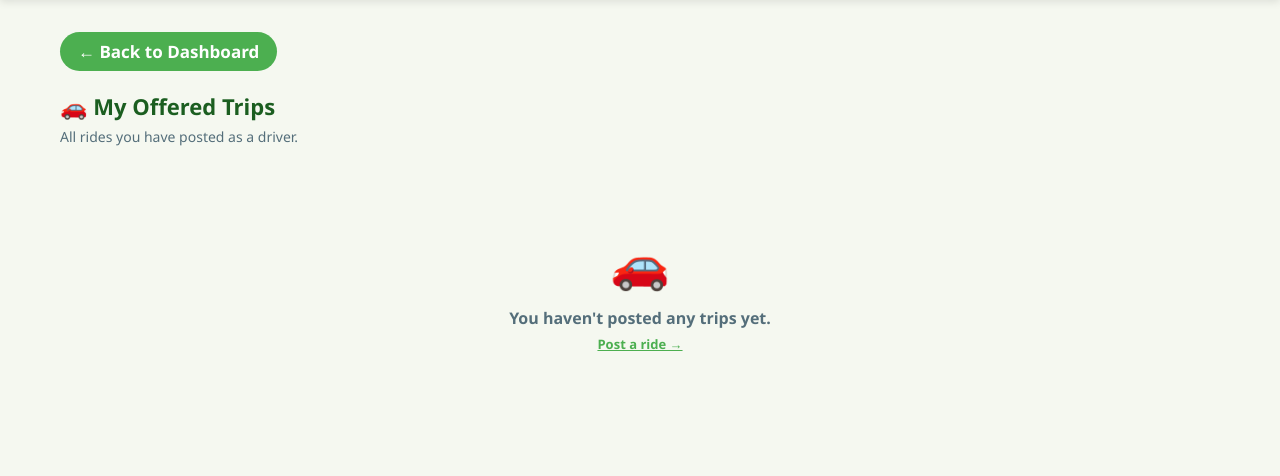
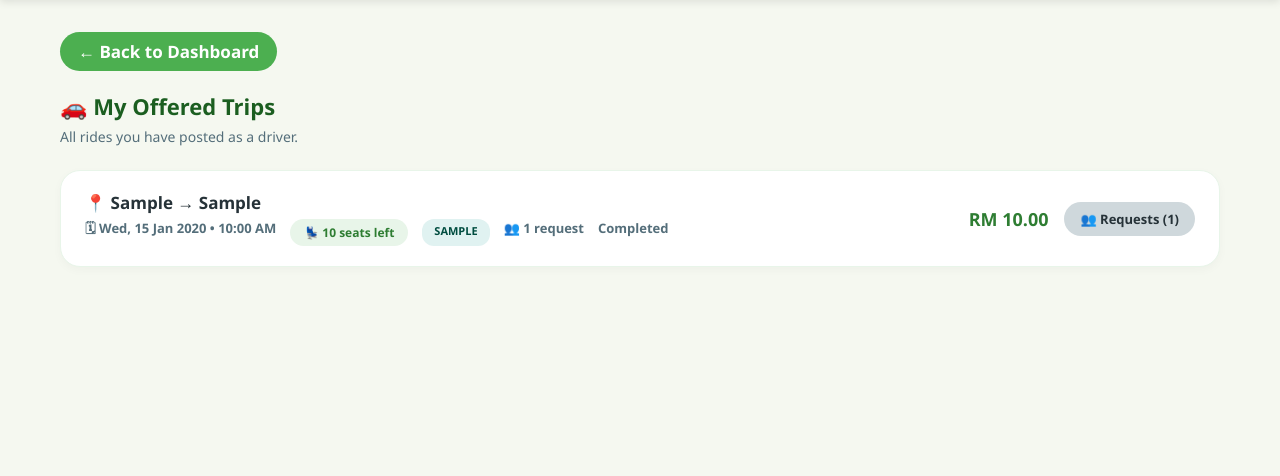
Before and after one commit to gitHamka/projectWorkshop, a PHP site: page /trip/driver_trips.php in a window 1280 px wide. Shown: the part 72-548 px from the top of the page. Run offline with PHP 8.4, Linux system fonts and the light colour scheme; the visitor is signed in with stand-in values (Sample User, id 1); tables that the repository leaves empty or names only in its code hold one stand-in row (values such as "Sample post").

Commit message:
"edit typo"

```diff
--- a/trip/driver_trips.php
+++ b/trip/driver_trips.php
@@ -7,7 +7,7 @@ $user_id = $_SESSION['user_id'];
 
 $res = $conn->query("
     SELECT t.*,
-           (SELECT COUNT(*) FROM triprequ est tr WHERE tr.trip_ID = t.trip_ID AND tr.status != 'Cancelled') AS total_requests
+           (SELECT COUNT(*) FROM triprequest tr WHERE tr.trip_ID = t.trip_ID AND tr.status != 'Cancelled') AS total_requests
     FROM trip t
     WHERE t.user_ID = '$user_id'
     ORDER BY t.departure DESC
```
